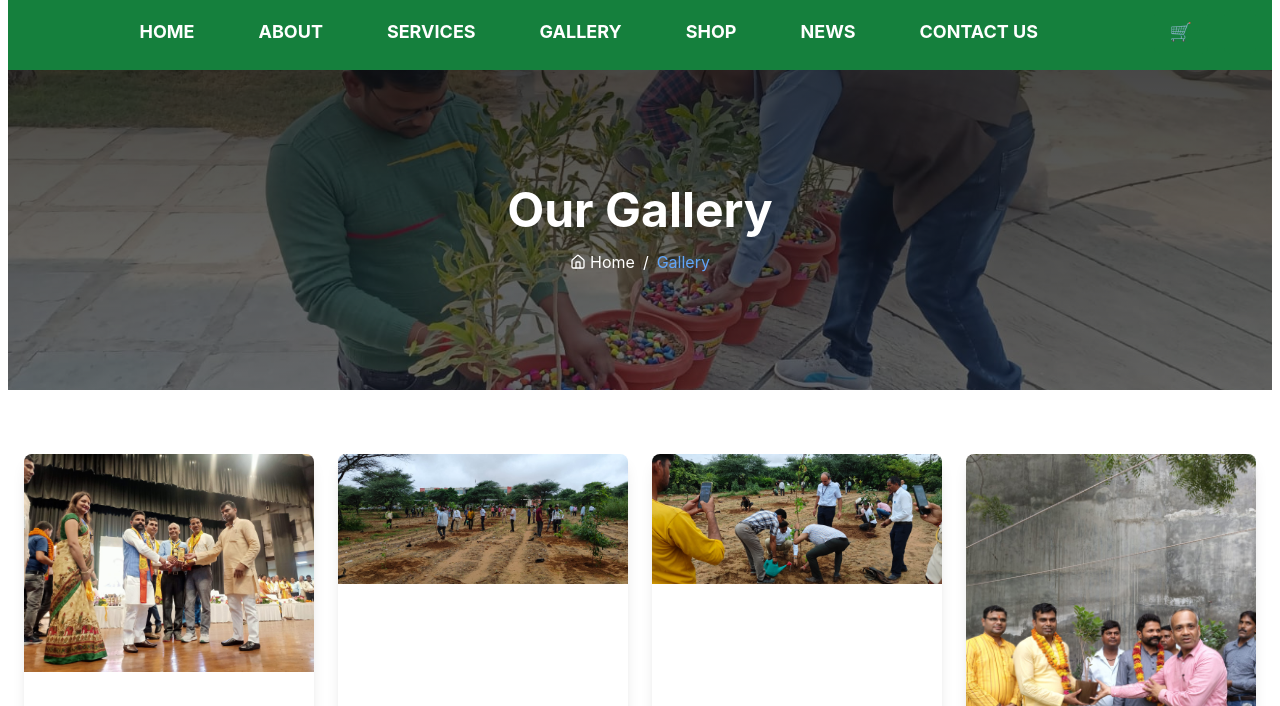
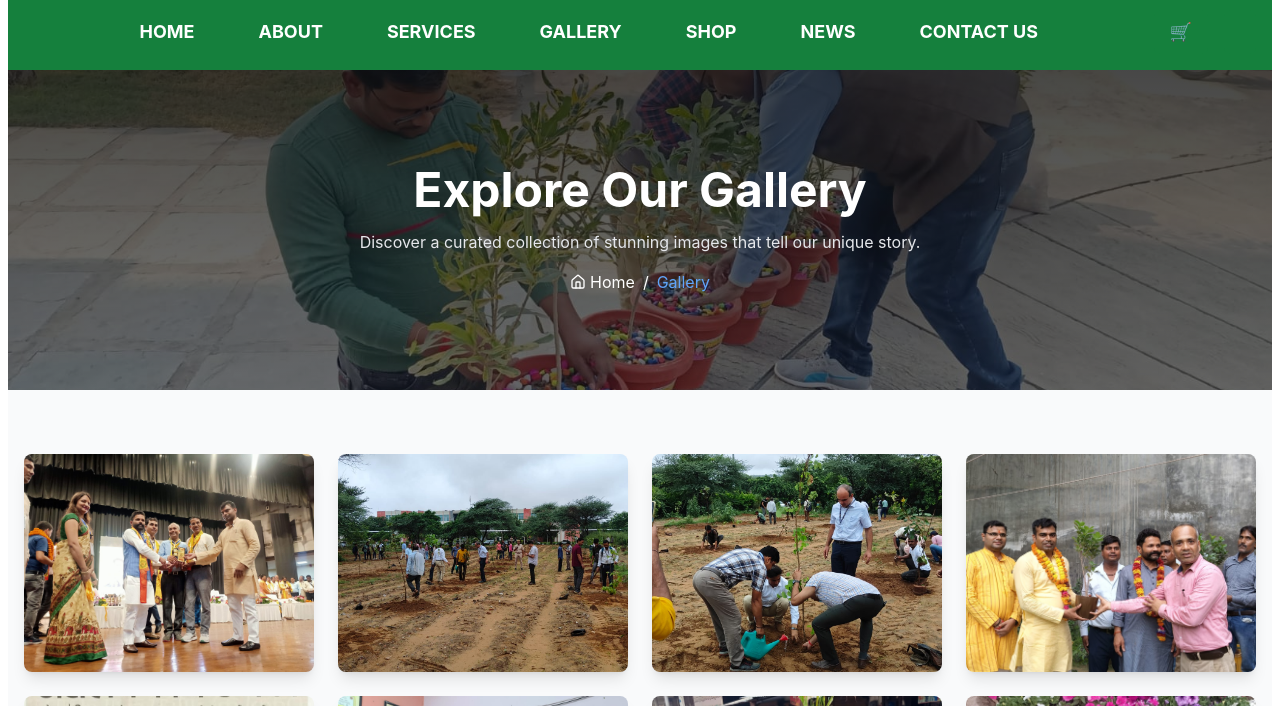
Before and after one commit to ByteMeBabyOneMoreTime/manavtafoundation, a React (Vite) app in the folder frontend/: page /gallery in a window 1280 px wide. Shown: the part 246-952 px from the top of the page. Built offline with nearby package versions, Linux system fonts and the light colour scheme.

Commit message:
Gallery Jsx

```diff
--- a/frontend/src/pages/Gallery.jsx
+++ b/frontend/src/pages/Gallery.jsx
@@ -1,10 +1,11 @@
 import { NavLink } from "react-router-dom";
-import { Home, ZoomIn, X } from "lucide-react";
-import { motion } from "framer-motion";
-import { useState } from "react";
+import { Home, ZoomIn, X, Loader2 } from "lucide-react";
+import { motion, AnimatePresence } from "framer-motion";
+import { useState, Suspense } from "react";
 
 export default function Gallery() {
   const [selectedImage, setSelectedImage] = useState(null);
+  const [isImageLoading, setIsImageLoading] = useState(true);
 
   // Fixed image array with correct paths
   const images = [
@@ -21,7 +22,7 @@ export default function Gallery() {
     { id: 10, src: "pf-img/pic10.jpg", alt: "Gallery Image 10" },
     { id: 11, src: "pf-img/pic11.jpg", alt: "Gallery Image 11" },
     { id: 12, src: "pf-img/pic12.jpg", alt: "Gallery Image 12" },
-    { id: 13, src: "pf-img/picc13.jpg", alt: "Gallery Image 13" }, // Note the extra 'c' in picc13
+    { id: 13, src: "pf-img/pic14.jpg", alt: "Gallery Image 13" },
     { id: 16, src: "pf-img/pic16.jpg", alt: "Gallery Image 16" },
     { id: 17, src: "pf-img/pic17.jpg", alt: "Gallery Image 17" },
     { id: 18, src: "pf-img/pic18.jpg", alt: "Gallery Image 18" },
@@ -58,8 +59,24 @@ export default function Gallery() {
     },
   };
 
+  // Loading Spinner Component
+  const LoadingSpinner = () => (
+    <div className="fixed inset-0 z-50 flex items-center justify-center bg-black/70">
+      <motion.div
+        animate={{ rotate: 360 }}
+        transition={{
+          duration: 1,
+          repeat: Infinity,
+          ease: "linear",
+        }}
+      >
+        <Loader2 className="w-16 h-16 text-white animate-spin" />
+      </motion.div>
+    </div>
+  );
+
   return (
-    <>
+    <div className="min-h-screen bg-gray-50">
       {/* Hero Section */}
       <div className="relative h-64 md:h-80 overflow-hidden">
         <div
@@ -70,18 +87,27 @@ export default function Gallery() {
           }}
         />
         <div className="absolute inset-0 bg-gradient-to-b from-black/60 to-black/30" />
-        <div className="relative h-full flex flex-col items-center justify-center text-white">
+        <div className="relative h-full flex flex-col items-center justify-center text-white space-y-4 px-4 text-center">
           <motion.h1
             initial={{ opacity: 0, y: -20 }}
             animate={{ opacity: 1, y: 0 }}
-            className="text-4xl md:text-5xl font-bold mb-4"
+            className="text-4xl md:text-5xl font-bold"
           >
-            Our Gallery
+            Explore Our Gallery
           </motion.h1>
+          <motion.p
+            initial={{ opacity: 0 }}
+            animate={{ opacity: 1 }}
+            transition={{ delay: 0.2 }}
+            className="max-w-xl text-gray-200 text-sm md:text-base"
+          >
+            Discover a curated collection of stunning images that tell our
+            unique story.
+          </motion.p>
           <motion.div
             initial={{ opacity: 0 }}
             animate={{ opacity: 1 }}
-            transition={{ delay: 0.2 }}
+            transition={{ delay: 0.4 }}
             className="flex items-center space-x-2 text-sm md:text-base"
           >
             <NavLink
@@ -97,7 +123,7 @@ export default function Gallery() {
         </div>
       </div>
 
-      {/* Gallery Grid */}
+      {/* Gallery Grid with Dynamic Sizing */}
       <div className="container mx-auto px-4 py-16">
         <motion.div
           variants={containerVariants}
@@ -109,16 +135,20 @@ export default function Gallery() {
             <motion.div
               key={image.id}
               variants={itemVariants}
-              className="group relative overflow-hidden rounded-lg shadow-lg hover:shadow-xl transition-shadow duration-300"
-              whileHover={{ scale: 1.02 }}
+              className="group relative overflow-hidden rounded-lg shadow-lg hover:shadow-xl transition-all duration-300"
+              whileHover={{ scale: 1.05 }}
             >
-              <div className="aspect-w-4 aspect-h-3">
+              <div className="relative w-full" style={{ aspectRatio: "4/3" }}>
+                <Suspense fallback={<LoadingSpinner />}>
                   <img
                     src={image.src}
                     alt={image.alt}
-                  className="w-full h-full object-cover transition-transform duration-300 group-hover:scale-110"
+                    onLoad={() => setIsImageLoading(false)}
+                    className="absolute inset-0 w-full h-full object-cover transition-transform duration-300 group-hover:scale-110"
                     loading="lazy"
                   />
+                </Suspense>
+                {isImageLoading && <LoadingSpinner />}
               </div>
               <div
                 className="absolute inset-0 bg-black bg-opacity-0 group-hover:bg-opacity-50
@@ -126,7 +156,7 @@ export default function Gallery() {
               >
                 <button
                   onClick={() => setSelectedImage(image)}
-                  className="p-3 bg-white rounded-full transform translate-y-4 group-hover:translate-y-0
+                  className="p-3 bg-white text-gray-800 rounded-full transform translate-y-4 group-hover:translate-y-0
                     transition-all duration-300 hover:bg-blue-500 hover:text-white"
                 >
                   <ZoomIn className="w-6 h-6" />
@@ -137,7 +167,8 @@ export default function Gallery() {
         </motion.div>
       </div>
 
-      {/* Lightbox */}
+      {/* Lightbox with AnimatePresence for smooth transitions */}
+      <AnimatePresence>
         {selectedImage && (
           <motion.div
             initial={{ opacity: 0 }}
@@ -147,25 +178,27 @@ export default function Gallery() {
             onClick={() => setSelectedImage(null)}
           >
             <div
-            className="relative max-w-4xl w-full"
+              className="relative max-w-5xl w-full"
               onClick={(e) => e.stopPropagation()}
             >
               <button
                 onClick={() => setSelectedImage(null)}
-              className="absolute -top-12 right-0 text-white hover:text-blue-400 transition-colors"
+                className="absolute -top-12 right-0 text-white hover:text-blue-400 transition-colors group"
               >
-              <X className="w-8 h-8" />
+                <X className="w-8 h-8 group-hover:rotate-90 transition-transform" />
               </button>
               <motion.img
                 initial={{ scale: 0.9, opacity: 0 }}
                 animate={{ scale: 1, opacity: 1 }}
+                exit={{ scale: 0.9, opacity: 0 }}
                 src={selectedImage.src}
                 alt={selectedImage.alt}
-              className="w-full h-auto rounded-lg shadow-2xl"
+                className="w-full h-auto rounded-lg shadow-2xl object-contain max-h-[90vh]"
               />
             </div>
           </motion.div>
         )}
-    </>
+      </AnimatePresence>
+    </div>
   );
 }
```
Lines whose indentation alone changed are shown as unchanged.
